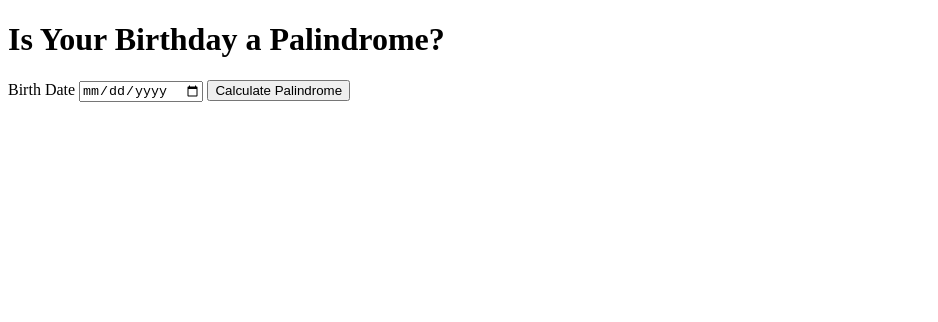
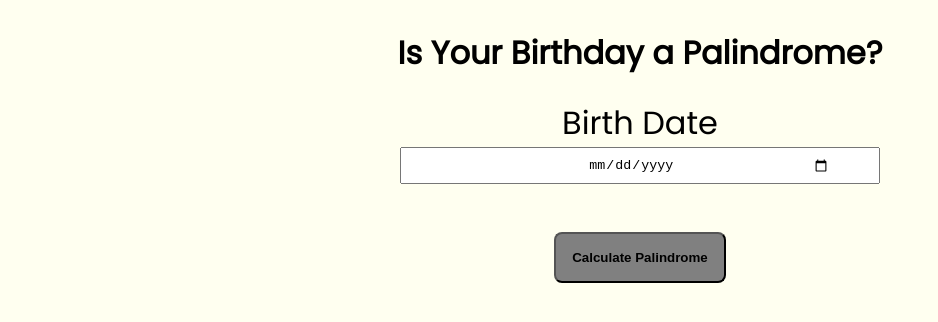
Before and after one commit to ShrutiLakhani/Mark13, a plain HTML site: page index.html in a window 1280 px wide. Shown: the whole page, without its empty margins (0-938 px from the left). Drawn offline with Linux system fonts and the light colour scheme.

Commit message:
Changes done

```diff
--- a/index.html
+++ b/index.html
@@ -8,7 +8,7 @@
   </head>
   <body>
     <h1>Is Your Birthday a Palindrome?</h1>
-    <label for"Birth Date">Birth Date</label>
+    <label id="label-val" for="Birth Date">Birth Date</label>
     <input type="date" id="birth-date"/>
     <button id="calc">Calculate Palindrome</button>
     <div id="output"></div>
--- a/style.css
+++ b/style.css
@@ -0,0 +1,35 @@
+@import url('https://fonts.googleapis.com/css2?family=Poppins&display=swap');
+
+body{
+    font-family: 'Poppins', sans-serif;
+    display:flex;
+    flex-direction: column;
+    align-items: center;
+    background-color: ivory;
+}
+
+#birth-date
+{
+  margin-bottom: 3rem;
+  padding: 0.5rem 3rem;
+  width: 30%;
+  text-align: center;
+}
+#output
+{
+font-size: 1.5rem;
+font-weight: bold;
+}
+#calc
+{
+    padding: 1rem;
+    border-radius: 0.5rem;
+    font-weight: bold;
+    background-color: grey;
+    margin-bottom: 2rem;
+
+}
+#label-val
+ {
+  font-size: 2rem;
+}
```
